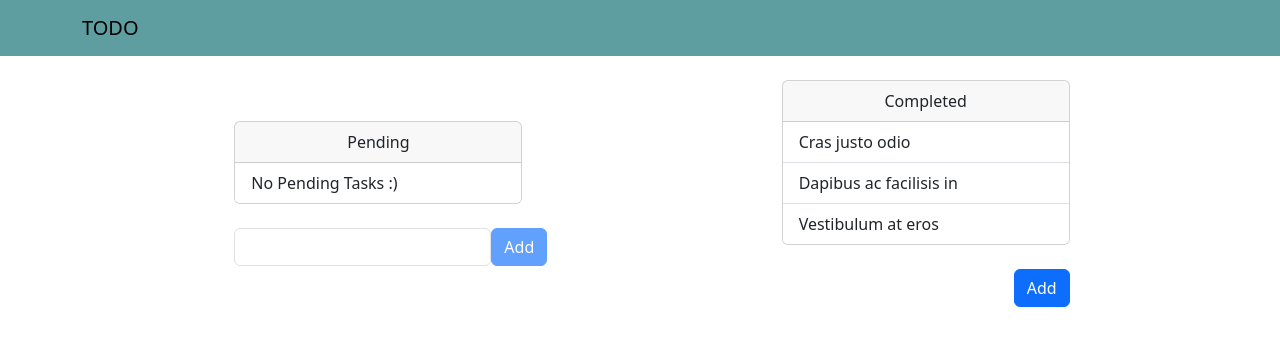
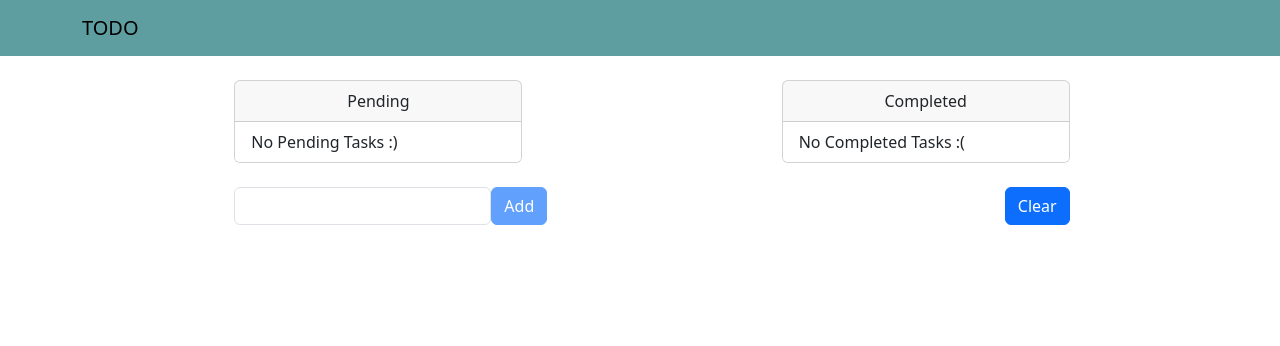
Before and after one commit to Pritsam/TODO, a React (Vite) app: page / in a window 1280 px wide. Shown: the top 346 px of the page. Built offline with nearby package versions, Linux system fonts and the light colour scheme.

Commit message:
added redux store and features

```diff
--- a/src/App.tsx
+++ b/src/App.tsx
@@ -8,6 +8,11 @@ export type Task = {
   id: number;
   value: string;
 };
+
+export interface TaskState {
+  tasks: Task[];
+  completedTasks: Task[];
+}
 
 function App() {
   return (
--- a/src/Components/Completed.tsx
+++ b/src/Components/Completed.tsx
@@ -1,6 +1,23 @@
 import { Card, ListGroup, Button } from "react-bootstrap";
+import { RootState } from "../Store/store";
+import { useSelector, useDispatch } from "react-redux";
+import { clearCompletedTask } from "../Store/taskSlice";
 
 export const Completed = () => {
+
+  const dispatch = useDispatch()
+  const completedTasks = useSelector((state: RootState) => state.task.completedTasks)
+
+  const listCompletedTasks = completedTasks.length ? (
+    completedTasks.map((task) => (
+      <ListGroup.Item key={task.id}>{task.value}</ListGroup.Item>))
+  ) : (
+    <ListGroup.Item> No Completed Tasks :(</ListGroup.Item>
+  );
+
+  const onClearHandler = () => {
+    dispatch(clearCompletedTask())
+  }
 
   return (
     <div className="ms-4">
@@ -9,13 +26,11 @@ export const Completed = () => {
           Completed
         </Card.Header>
         <ListGroup variant="flush">
-          <ListGroup.Item>Cras justo odio</ListGroup.Item>
-          <ListGroup.Item>Dapibus ac facilisis in</ListGroup.Item>
-          <ListGroup.Item>Vestibulum at eros</ListGroup.Item>
+          {listCompletedTasks}
         </ListGroup>
       </Card>
       <div className="d-flex justify-content-end">
-        <Button>Add</Button>
+        <Button onClick={onClearHandler}>Clear</Button>
       </div>
     </div>
   );
--- a/src/Components/Pending.tsx
+++ b/src/Components/Pending.tsx
@@ -1,10 +1,17 @@
 import { Card, ListGroup, Button, Stack } from "react-bootstrap";
 import { AddTask } from "./AddTask";
-import { useEffect, useState } from "react";
 import { Task } from "../App";
+import { useSelector, useDispatch } from "react-redux";
+import { addTask, completeTask, removeTask } from "../Store/taskSlice";
+import { RootState } from "../Store/store";
 
 export const Pending = () => {
-  const [tasks, setTasks] = useState<Task[]>([]);
+
+  const dispatch = useDispatch();
+  const tasks = useSelector((state:RootState) => state.task.tasks);
+
+  console.log(tasks)
+
 
   const listData = tasks.length ? (
     tasks.map((task) => (
@@ -19,8 +26,8 @@ export const Pending = () => {
             className="d-flex justify-content-end"
             gap={2}
           >
-            <Button onClick={() => onComplete(task.id)}>-</Button>
-            <Button onClick={() => onRemove(task.id)}>x</Button>
+            <Button onClick={()=> onCompleteHandler(task)}>-</Button>
+            <Button onClick={() => onRemoveHandler(task)}>x</Button>
           </Stack>
         </Stack>
       </ListGroup.Item>
@@ -29,33 +36,37 @@ export const Pending = () => {
     <ListGroup.Item> No Pending Tasks :)</ListGroup.Item>
   );
 
-  const addTask = (newTask: Task) => {
-    setTasks([...tasks, newTask]);
+  const addTaskHandler = (newTask: Task): void => {
+    dispatch(addTask(newTask))
   };
 
-  const onRemove = (taskID: number): void => {
-    setTasks((prevTasks) => prevTasks.filter(task => task.id !== taskID))
+  const onRemoveHandler = (removedTask: Task): void => {
+    dispatch(removeTask(removedTask))
   }
 
-  const onComplete=(taskID: number): void=>{
-    setTasks((prevTasks) => prevTasks.filter(task => task.id !== taskID))
+  const onCompleteHandler=(completedTask: Task): void =>{
+      dispatch(completeTask(completedTask))
   }
 
-  useEffect(() => {
-    // console.log("first use effect")
-    const storedTasksString = localStorage.getItem('tasks');
-    if (storedTasksString !== null) {
-      const storedTasks: Task[] = JSON.parse(storedTasksString);
-      setTasks(storedTasks);
-    }
-  }, []);
+  // const onComplete=(taskID: number): void=>{
+  //   setTasks((prevTasks) => prevTasks.filter(task => task.id !== taskID))
+  // }
 
-  useEffect(() => {
-    // console.log("second use effect")
-    if (tasks.length > 0) {
-      localStorage.setItem('tasks', JSON.stringify(tasks));
-    }
-  }, [tasks]);
+  // useEffect(() => {
+  //   // console.log("first use effect")
+  //   const storedTasksString = localStorage.getItem('tasks');
+  //   if (storedTasksString !== null) {
+  //     const storedTasks: Task[] = JSON.parse(storedTasksString);
+  //     setTasks(storedTasks);
+  //   }
+  // }, []);
+
+  // useEffect(() => {
+  //   // console.log("second use effect")
+  //   if (tasks.length > 0) {
+  //     localStorage.setItem('tasks', JSON.stringify(tasks));
+  //   }
+  // }, [tasks]);
 
 
   return (
@@ -67,7 +78,7 @@ export const Pending = () => {
         <ListGroup variant="flush">{listData}</ListGroup>
       </Card>
       <div>
-        <AddTask addTask={addTask} />
+        <AddTask addTask={addTaskHandler} />
       </div>
     </div>
   );
--- /dev/null
+++ b/src/Store/store.ts
@@ -0,0 +1,13 @@
+import { configureStore } from "@reduxjs/toolkit";
+import taskReducer from "./taskSlice";
+
+export const store = configureStore({
+  reducer: {
+    task: taskReducer,
+  },
+});
+
+// Infer the `RootState` and `AppDispatch` types from the store itself
+export type RootState = ReturnType<typeof store.getState>
+// Inferred type: {posts: PostsState, comments: CommentsState, users: UsersState}
+export type AppDispatch = typeof store.dispatch
--- /dev/null
+++ b/src/Store/taskSlice.ts
@@ -0,0 +1,33 @@
+import { createSlice, PayloadAction } from "@reduxjs/toolkit";
+import { Task, TaskState } from "../App";
+
+
+const initialState: TaskState = {
+    tasks: [],
+    completedTasks: [],
+}
+
+const taskSlice = createSlice({
+    name: "task",
+    initialState,
+    reducers: {
+        addTask: (state, action: PayloadAction<Task>) => {
+            state.tasks.push(action.payload)
+        },
+        removeTask: (state, action: PayloadAction<Task>) => {
+            const removeTask = action.payload;
+            state.tasks = state.tasks.filter((task) => task.id !== removeTask.id)
+        },
+        completeTask: (state, action: PayloadAction<Task>) => {
+            const completedTask = action.payload;
+            state.completedTasks.push(completedTask)
+            state.tasks = state.tasks.filter((task) => task.id !== completedTask.id);
+        },
+        clearCompletedTask: (state) => {
+            state.completedTasks = []
+        }
+    }
+});
+
+export const { addTask, removeTask, completeTask, clearCompletedTask } = taskSlice.actions;
+export default taskSlice.reducer;
```
Also changed, not shown: src/app/hooks.ts (added, +7 -0 lines), src/main.tsx (+5 -3 lines).
